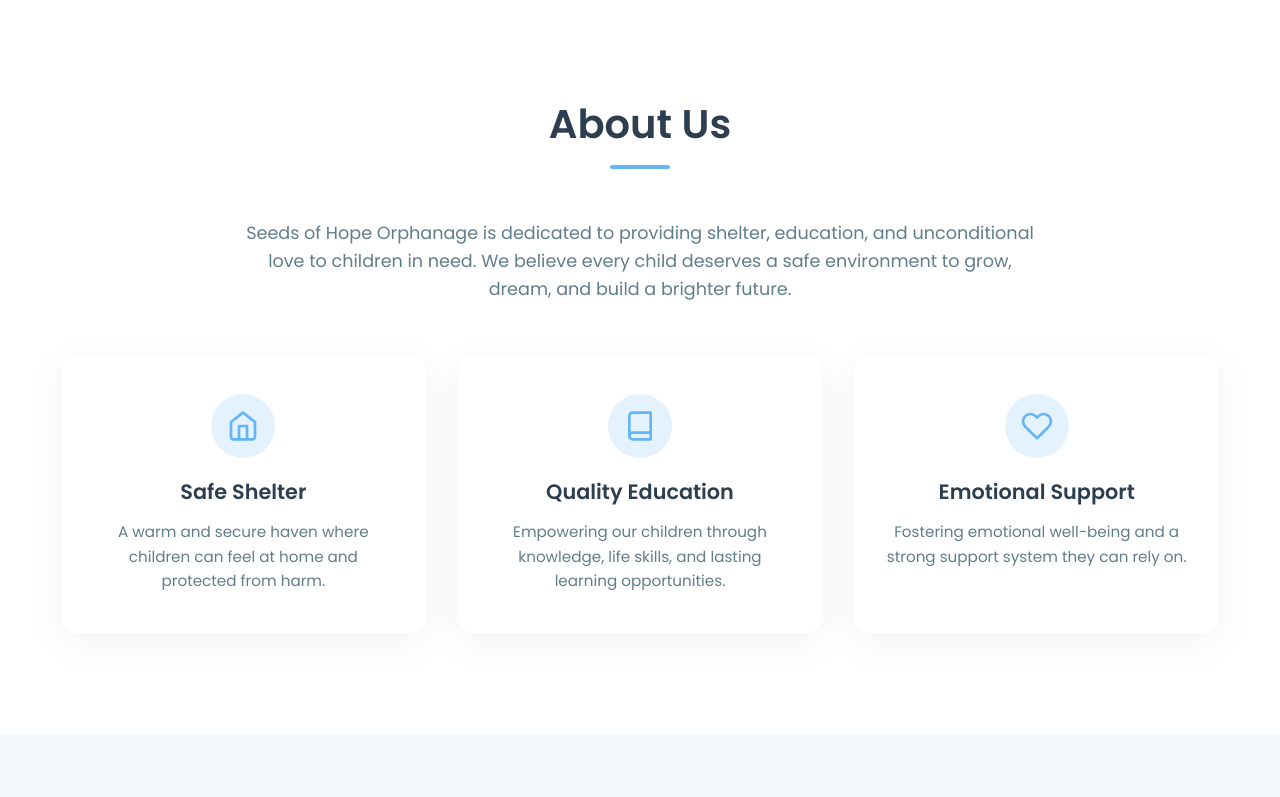
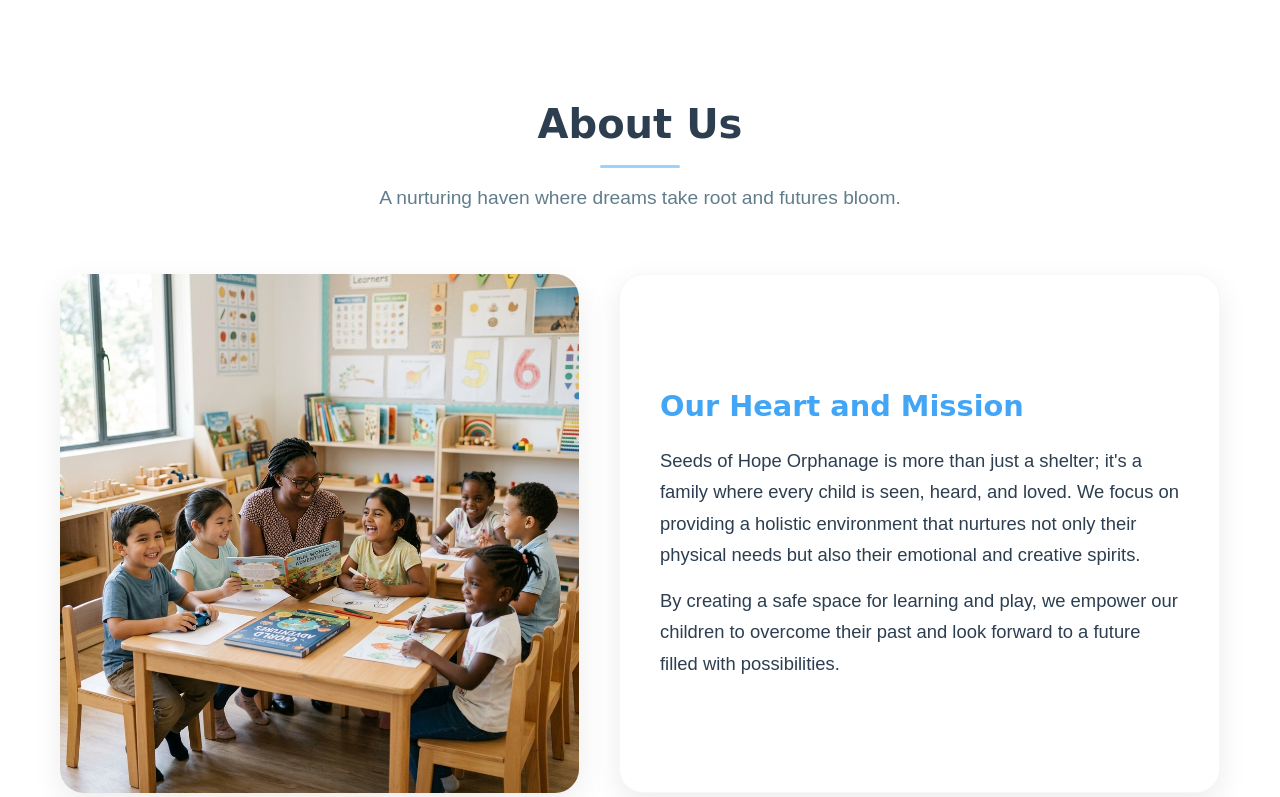
Before and after one commit to kurngxtech/WebPagePublishing, a plain HTML site: page assets/index.html in a window 1280 px wide. Shown: the part 802-1599 px from the top of the page. Drawn offline with Linux system fonts and the light colour scheme; a web font is replaced by a local one.

Commit message:
design: redesign 'about us' section

```diff
--- a/assets/index.html
+++ b/assets/index.html
@@ -8,7 +8,9 @@
    <!-- Google Fonts: Poppins -->
    <link rel="preconnect" href="https://fonts.googleapis.com">
    <link rel="preconnect" href="https://fonts.gstatic.com" crossorigin>
-   <link href="https://fonts.googleapis.com/css2?family=Poppins:wght@300;400;500;600;700&display=swap" rel="stylesheet">
+   <link
+      href="https://fonts.googleapis.com/css2?family=Afacad:wght@400;500;600;700&family=Baloo+Thambi+2:wght@400;500;600;700;800&family=Poppins:wght@300;400;500;600;700&display=swap"
+      rel="stylesheet">
    <link rel="stylesheet" href="styles.css">
 </head>
 
@@ -47,51 +49,52 @@
       </div>
    </section>
 
-   <!-- About Section -->
+   <!-- About Us Section -->
    <section class="about section-padding" id="about">
-      <div class="container fade-in">
+      <div class="container">
          <div class="section-title">
-            <h2>About Us</h2>
-            <div class="underline"></div>
+            <h2 class="about-heading">About Us</h2>
+            <div class="underline about-underline"></div>
+            <p class="about-subheading">A nurturing haven where dreams take root and futures bloom.</p>
          </div>
-         <p class="mission-text">
-            Seeds of Hope Orphanage is dedicated to providing shelter, education, and unconditional love to children
-            in need. We believe every child deserves a safe environment to grow, dream, and build a brighter future.
-         </p>
-         <div class="highlight-cards">
-            <div class="card">
-               <div class="icon-wrapper">
-                  <svg width="32" height="32" viewBox="0 0 24 24" fill="none" stroke="currentColor" stroke-width="2"
-                     stroke-linecap="round" stroke-linejoin="round">
-                     <path d="M3 9l9-7 9 7v11a2 2 0 0 1-2 2H5a2 2 0 0 1-2-2z"></path>
-                     <polyline points="9 22 9 12 15 12 15 22"></polyline>
-                  </svg>
+
+         <div class="about-content">
+            <!-- Row 1: Image Left, Text Right -->
+            <div class="about-row">
+               <div class="about-image-card">
+                  <img src="orphanage_1.png" alt="Children learning and playing">
                </div>
-               <h3>Safe Shelter</h3>
-               <p>A warm and secure haven where children can feel at home and protected from harm.</p>
+               <div class="about-text-card">
+                  <h3>Our Heart and Mission</h3>
+                  <p>
+                     Seeds of Hope Orphanage is more than just a shelter; it's a family where every child is seen,
+                     heard, and loved. We focus on providing a holistic environment that nurtures not only their
+                     physical needs but also their emotional and creative spirits.
+                  </p>
+                  <p>
+                     By creating a safe space for learning and play, we empower our children to overcome their past and
+                     look forward to a future filled with possibilities.
+                  </p>
+               </div>
             </div>
-            <div class="card">
-               <div class="icon-wrapper">
-                  <svg width="32" height="32" viewBox="0 0 24 24" fill="none" stroke="currentColor" stroke-width="2"
-                     stroke-linecap="round" stroke-linejoin="round">
-                     <path d="M4 19.5A2.5 2.5 0 0 1 6.5 17H20"></path>
-                     <path d="M6.5 2H20v20H6.5A2.5 2.5 0 0 1 4 19.5v-15A2.5 2.5 0 0 1 6.5 2z"></path>
-                  </svg>
+
+            <!-- Row 2: Text Left, Image Right -->
+            <div class="about-row reverse">
+               <div class="about-image-card">
+                  <img src="orphanage_2.png" alt="Our cozy facility">
                </div>
-               <h3>Quality Education</h3>
-               <p>Empowering our children through knowledge, life skills, and lasting learning opportunities.</p>
-            </div>
-            <div class="card">
-               <div class="icon-wrapper">
-                  <svg width="32" height="32" viewBox="0 0 24 24" fill="none" stroke="currentColor" stroke-width="2"
-                     stroke-linecap="round" stroke-linejoin="round">
-                     <path
-                        d="M20.84 4.61a5.5 5.5 0 0 0-7.78 0L12 5.67l-1.06-1.06a5.5 5.5 0 0 0-7.78 7.78l1.06 1.06L12 21.23l7.78-7.78 1.06-1.06a5.5 5.5 0 0 0 0-7.78z">
-                     </path>
-                  </svg>
+               <div class="about-text-card">
+                  <h3>Growing Together</h3>
+                  <p>
+                     Our facility is designed to feel like a true home. From cozy common areas to vibrant learning
+                     spaces, every corner is crafted to inspire growth. We believe that a stable environment is the
+                     foundation for success.
+                  </p>
+                  <p>
+                     Through community support and dedicated care, we've built a sanctuary where children can rediscover
+                     their joy and build lifelong bonds with their peers and mentors.
+                  </p>
                </div>
-               <h3>Emotional Support</h3>
-               <p>Fostering emotional well-being and a strong support system they can rely on.</p>
             </div>
          </div>
       </div>
--- a/assets/script.js
+++ b/assets/script.js
@@ -42,34 +42,6 @@ document.addEventListener("DOMContentLoaded", () => {
       });
    });
 
-   // 4. Scroll Reveal Animations (Intersection Observer)
-   const fadeElements = document.querySelectorAll(".fade-in");
-
-   // Optional: Only apply animations if user prefers motion
-   const prefersReducedMotion = window.matchMedia(
-      "(prefers-reduced-motion: reduce)",
-   ).matches;
-
-   if (!prefersReducedMotion && "IntersectionObserver" in window) {
-      const observerOptions = {
-         threshold: 0.15,
-         rootMargin: "0px 0px -50px 0px",
-      };
-
-      const scrollObserver = new IntersectionObserver((entries, observer) => {
-         entries.forEach((entry) => {
-            if (entry.isIntersecting) {
-               entry.target.classList.add("visible");
-               observer.unobserve(entry.target); // Once visible, stop observing
-            }
-         });
-      }, observerOptions);
-
-      fadeElements.forEach((el) => scrollObserver.observe(el));
-   } else {
-      // Fallback: If intersection observer isn't supported or motion is reduced, show all elements
-      fadeElements.forEach((el) => el.classList.add("visible"));
-   }
 
    // 5. Donation Form Logic
    const amountBtns = document.querySelectorAll(".amount-btn");
--- a/assets/styles.css
+++ b/assets/styles.css
@@ -134,17 +134,6 @@ h6 {
    width: 100%;
 }
 
-/* Animations Variables */
-.fade-in {
-   opacity: 0;
-   transform: translateY(30px);
-   transition: opacity 0.8s ease-out, transform 0.8s ease-out;
-}
-
-.fade-in.visible {
-   opacity: 1;
-   transform: translateY(0);
-}
 
 /* =========================================
    NAVIGATION BAR
@@ -297,61 +286,115 @@ h6 {
    background-color: var(--white);
 }
 
-.mission-text {
-   text-align: center;
-   max-width: 800px;
-   margin: 0 auto 50px;
-   font-size: 1.1rem;
-   color: var(--text-muted);
+.about-heading {
+   font-family: 'Baloo Thambi 2', cursive;
+   font-size: 3rem;
+   color: var(--text-main);
+   margin-bottom: 10px;
 }
 
-.highlight-cards {
-   display: grid;
-   grid-template-columns: repeat(auto-fit, minmax(300px, 1fr));
-   gap: 30px;
+.about-underline {
+   background-color: #98D4FF !important;
+   height: 3px !important;
+   width: 80px !important;
 }
 
-.card {
-   background-color: var(--white);
-   padding: 40px 30px;
-   border-radius: var(--border-radius);
-   text-align: center;
-   box-shadow: var(--card-shadow);
-   transition: var(--transition);
-   border: 1px solid rgba(0, 0, 0, 0.02);
+.about-subheading {
+   font-family: 'Afacad', sans-serif;
+   font-size: 1.2rem;
+   color: var(--text-muted);
+   margin-top: 15px;
+   max-width: 600px;
+   margin-left: auto;
+   margin-right: auto;
 }
 
-.card:hover {
-   transform: translateY(-10px);
-   box-shadow: var(--hover-shadow);
+.about-content {
+   margin-top: 60px;
+   display: flex;
+   flex-direction: column;
+   gap: 40px;
 }
 
-.icon-wrapper {
-   width: 64px;
-   height: 64px;
-   background-color: var(--primary-light);
-   color: var(--primary-color);
-   border-radius: 50%;
+.about-row {
    display: flex;
-   align-items: center;
-   justify-content: center;
-   margin: 0 auto 20px;
-   transition: var(--transition);
+   align-items: stretch;
+   gap: 40px;
+   min-height: 400px;
 }
 
-.card:hover .icon-wrapper {
-   background-color: var(--primary-color);
-   color: var(--white);
+.about-row.reverse {
+   flex-direction: row-reverse;
 }
 
-.card h3 {
-   margin-bottom: 15px;
-   font-size: 1.3rem;
+.about-image-card,
+.about-text-card {
+   flex: 1;
+   border-radius: 24px;
+   overflow: hidden;
+   box-shadow: 0 10px 30px rgba(0, 0, 0, 0.08);
+   display: flex;
+   flex-direction: column;
+   justify-content: center;
 }
 
-.card p {
-   color: var(--text-muted);
-   font-size: 0.95rem;
+.about-image-card img {
+   width: 100%;
+   height: 100%;
+   object-fit: cover;
+   display: block;
+}
+
+.about-text-card {
+   background-color: var(--white);
+   padding: 40px;
+   border: 1px solid rgba(0, 0, 0, 0.03);
+}
+
+.about-text-card h3 {
+   font-family: 'Baloo Thambi 2', cursive;
+   font-size: 1.8rem;
+   color: var(--primary-dark);
+   margin-bottom: 20px;
+}
+
+.about-text-card p {
+   font-family: 'Afacad', sans-serif;
+   font-size: 1.15rem;
+   color: var(--text-main);
+   line-height: 1.7;
+   margin-bottom: 15px;
+}
+
+.about-text-card p:last-child {
+   margin-bottom: 0;
+}
+
+/* Responsive for About Section */
+@media (max-width: 991px) {
+   .about-row,
+   .about-row.reverse {
+      flex-direction: column;
+      min-height: auto;
+   }
+
+   .about-image-card {
+      height: 350px;
+   }
+
+   .about-heading {
+      font-size: 2.5rem;
+   }
+}
+
+@media (max-width: 480px) {
+   .about-image-card {
+      height: 250px;
+   }
+
+   .about-text-card {
+      padding: 30px 20px;
+   }
 }
 
 /* =========================================
```
Also changed, not shown: assets/orphanage_1.png (added), assets/orphanage_2.png (added).
